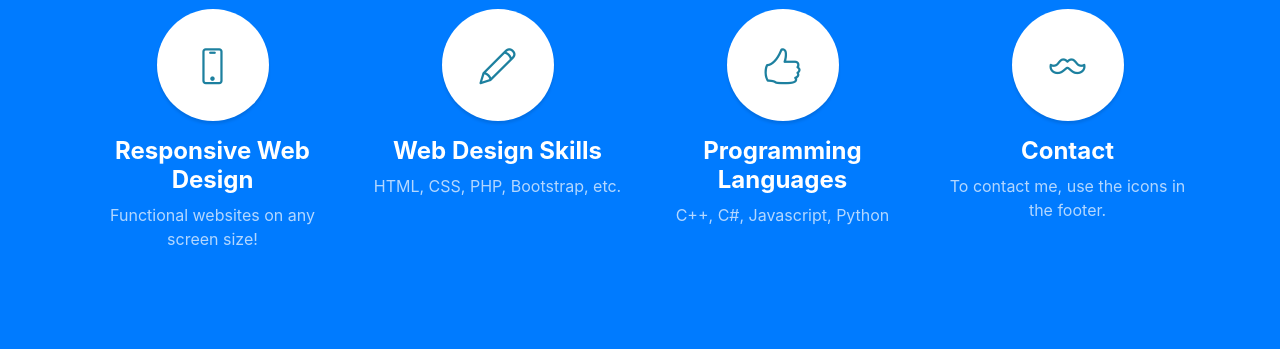
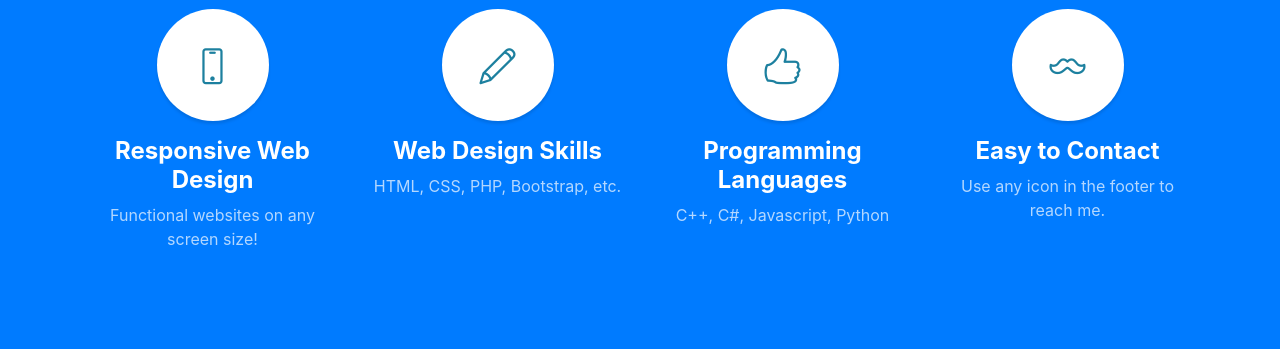
Before and after one commit to Cartman37/Cartman37.github.io, a website with bundled scripts: page index.html in a window 1280 px wide. Shown: the part 1400-1749 px from the top of the page. Built offline with nearby package versions, Linux system fonts and the light colour scheme.

Commit message:
Update index.html

```diff
--- a/index.html
+++ b/index.html
@@ -116,9 +116,9 @@
               <i class="icon-mustache"></i>
             </span>
             <h4>
-              <strong>Contact</strong>
+              <strong>Easy to Contact</strong>
             </h4>
-            <p class="text-faded mb-0">To contact me, use the icons in the footer.</p>
+            <p class="text-faded mb-0">Use any icon in the footer to reach me.</p>
           </div>
         </div>
       </div>
```
